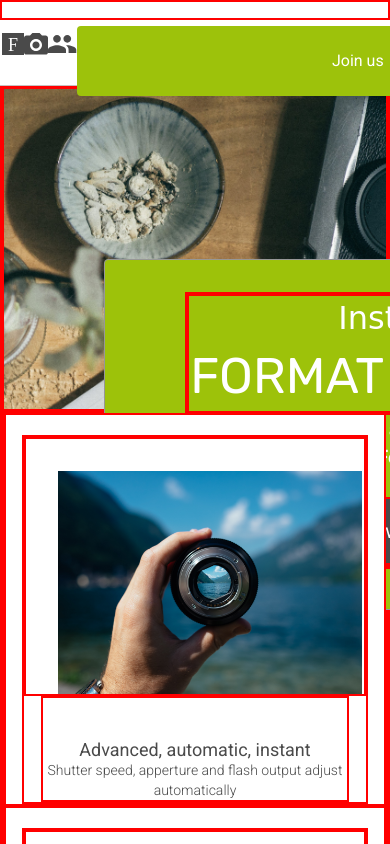
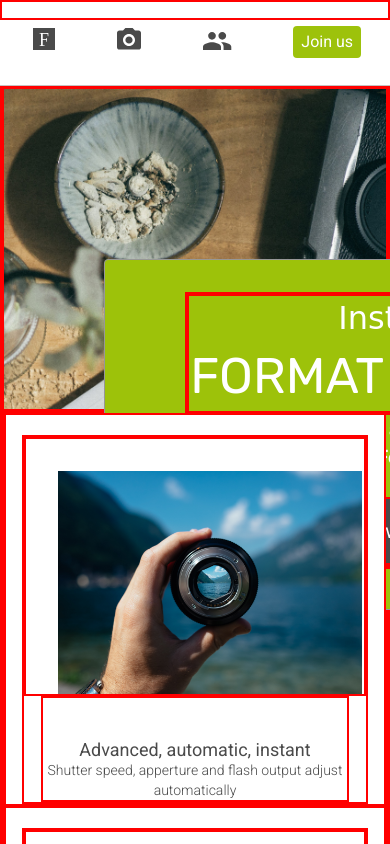
Before and after one commit to Strangefish/Fotomatic, a plain HTML site: page index.html in a window 390 px wide. Shown: the top 844 px of the page. Drawn offline with Linux system fonts and the light colour scheme; a web font is replaced by a local one.

Commit message:
Tablet header completed.

```diff
--- a/resources/css/style.css
+++ b/resources/css/style.css
@@ -54,13 +54,18 @@ header .mobile {
   display: none;
 }
 
+header .headerbutton {
+  display: none;
+}
+
 @media only screen and (max-width: 760px) {
   header .desktop {
     display: none;
   }
 
+
   header .mobile {
-    display: block;
+    display: flex;
     width: 100%;
     position: fixed;
     top: 0;
@@ -73,7 +78,7 @@ header .mobile {
   header .mobile ul {
     display: flex;
     justify-content: space-around;
-    align-items: center;
+    align-items: flex-end;
     width: 100%;
   }
 
@@ -82,12 +87,21 @@ header .mobile {
   }
 
   header .mobile .button {
-    padding: 0.1875rem 4.8rem;
+    padding: 0.1875rem 0.5rem;
+    height: auto;
+    width: auto;
     background-color: #9dc20b;
     line-height: 1.6;
     color: white;
+    radius: 4px;
   }
 }
+
+/* @media only screen and (max-width: 450px) {
+  header .desktop {
+    display: none;
+  } */
+
 
 .main-content {
   position: static;
```
